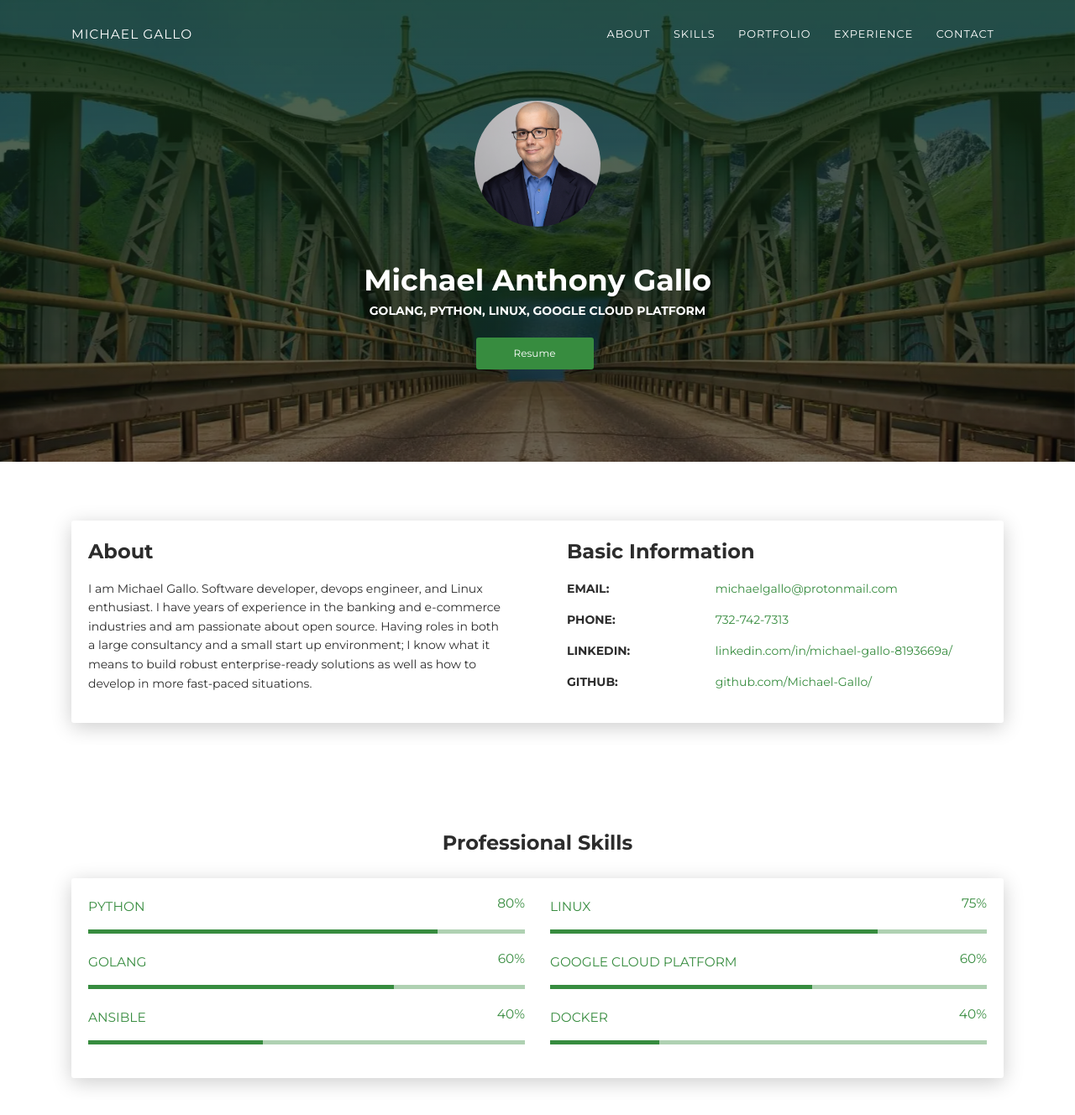
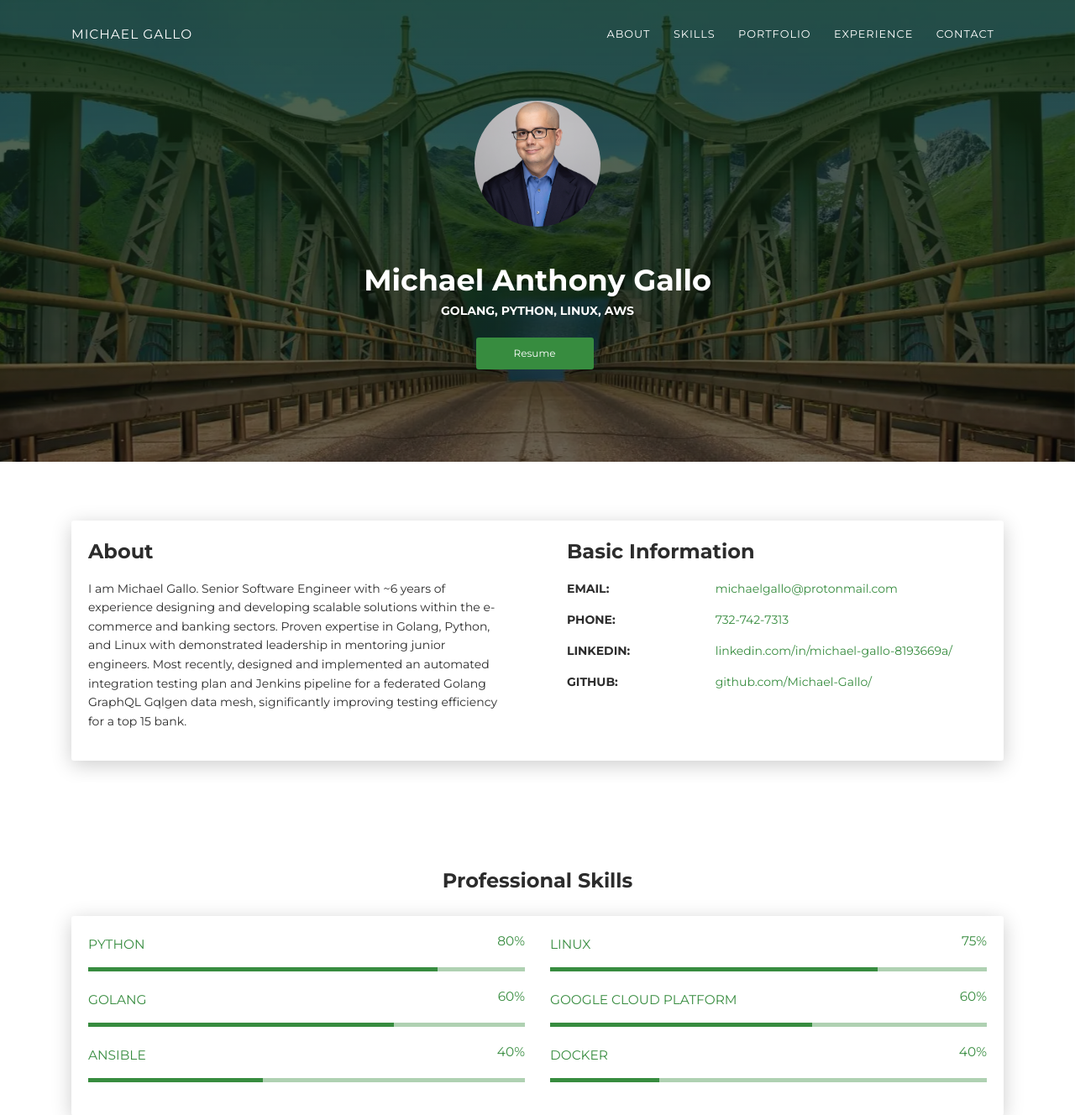
Before and after one commit to Michael-Gallo/portfolio-website, a Python web app: template templates/index.html in a window 1280 px wide. Shown: the top 1328 px of the page at 84% size. Run offline with Jinja, Linux system fonts and the light colour scheme; the template is opened without the code that fills it, so the values that code supplies are empty; some libraries are stand-ins or nearby versions.

Commit message:
update summary

```diff
--- a/templates/index.html
+++ b/templates/index.html
@@ -57,7 +57,7 @@
               <div class="content-center">
                 <div class="cc-profile-image"><a href="#"><img src="static/images/profile.webp" alt="Image" /></a></div>
                 <div class="h2 title">Michael Anthony Gallo</div>
-                <p class="category text-white">Golang, Python, Linux, Google Cloud Platform</p><a
+                <p class="category text-white">Golang, Python, Linux, AWS</p><a
                   class="btn btn-primary smooth-scroll mr-2" href="static/Michael-Gallo-Resume.docx" data-aos="zoom-in"
                   data-aos-anchor="data-aos-anchor">Resume</a>
               </div>
@@ -72,10 +72,11 @@
               <div class="col-lg-6 col-md-12">
                 <div class="card-body">
                   <div class="h4 mt-0 title">About</div>
-                  <p>I am Michael Gallo. Software developer, devops engineer, and Linux enthusiast. I have years of
-                    experience in the banking and e-commerce industries and am passionate about open source. Having
-                    roles in both a large consultancy and a small start up environment; I know what it means to build
-                    robust enterprise-ready solutions as well as how to develop in more fast-paced situations.
+                  <p>I am Michael Gallo. Senior Software Engineer with ~6 years of experience designing and developing
+                    scalable solutions within the e-commerce and banking sectors. Proven expertise in Golang, Python,
+                    and Linux with demonstrated leadership in mentoring junior engineers. Most recently, designed and
+                    implemented an automated integration testing plan and Jenkins pipeline for a federated Golang
+                    GraphQL Gqlgen data mesh, significantly improving testing efficiency for a top 15 bank.
                   </p>
                 </div>
               </div>
```
